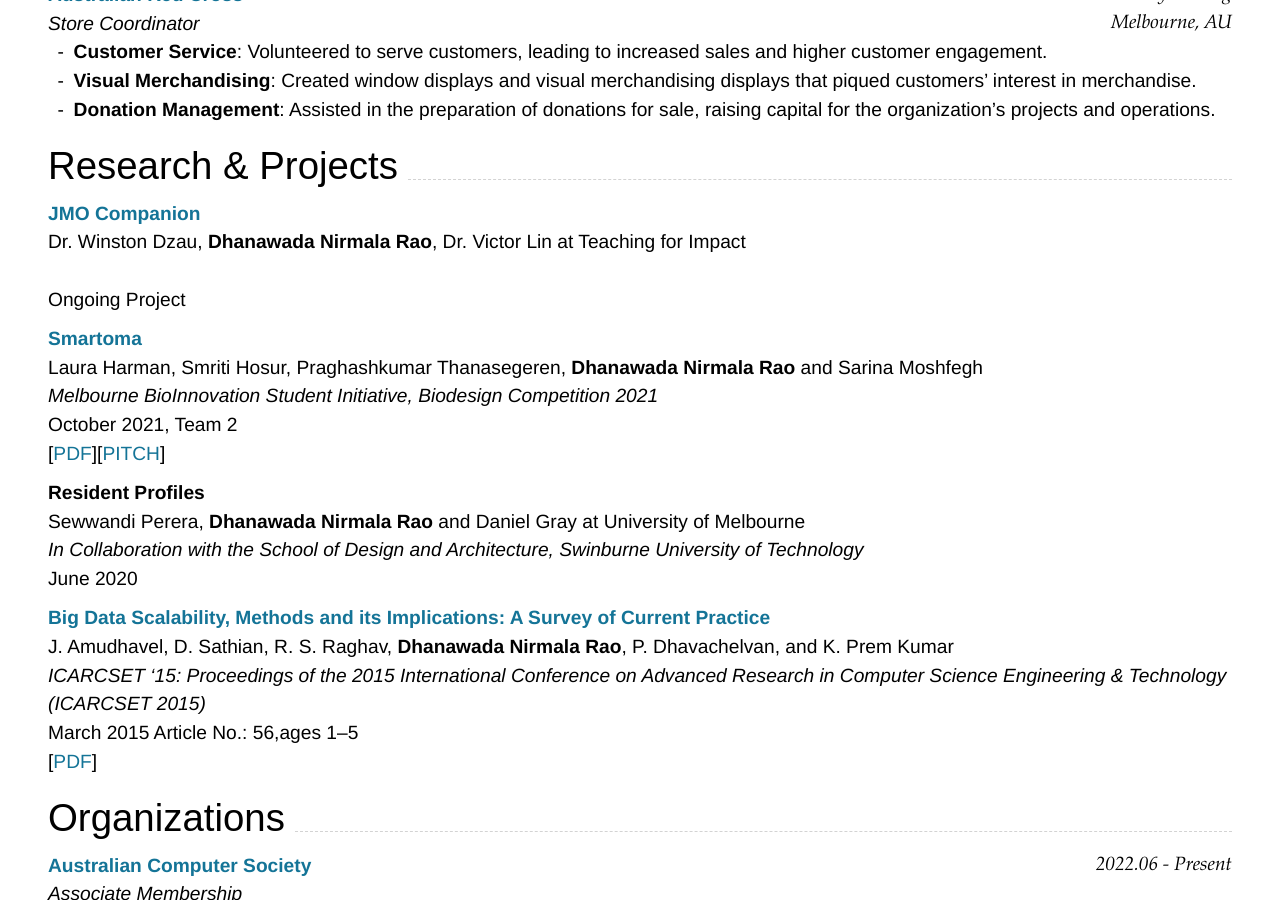
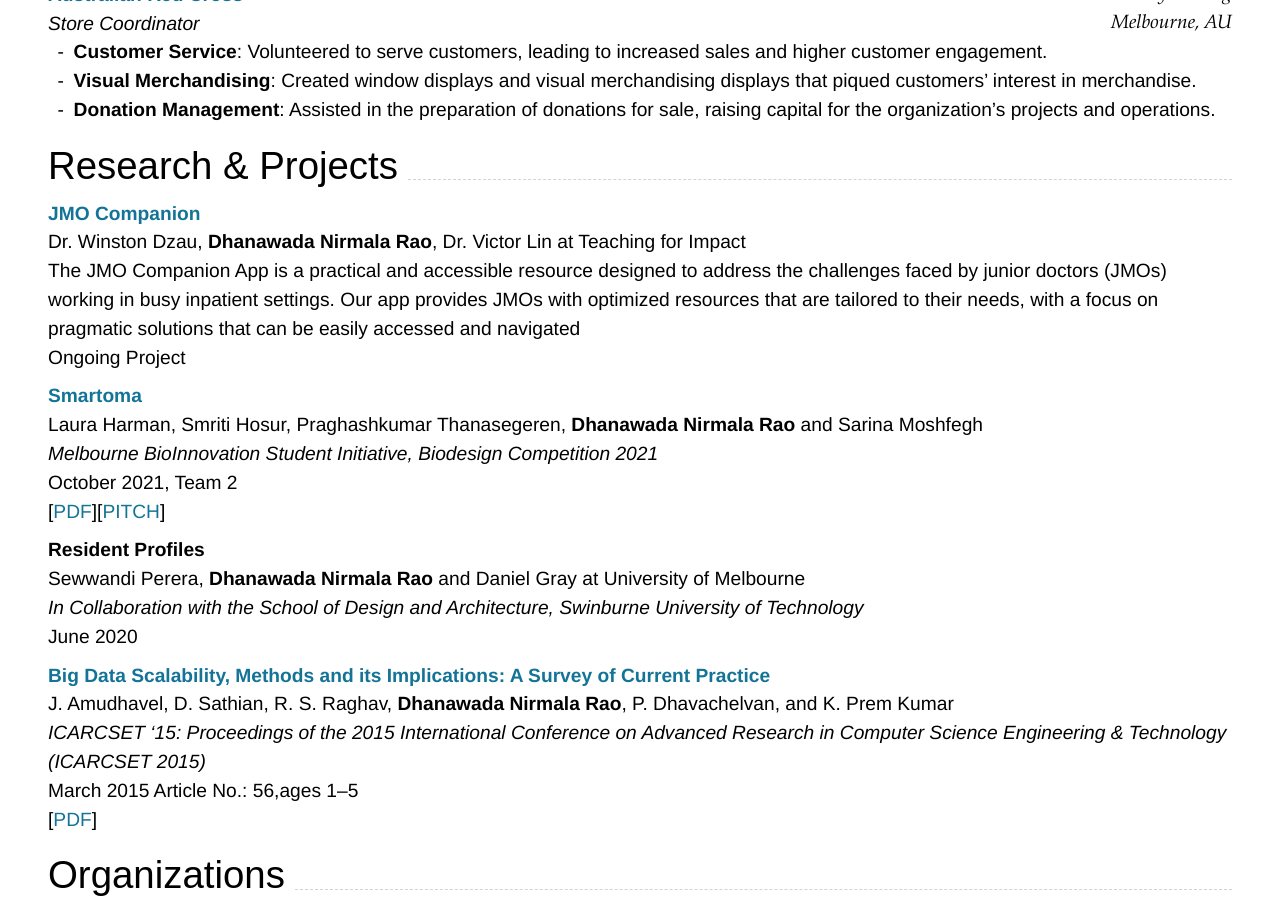
Before and after one commit to thedhanawada/me, a Jekyll site: the page built from index.md, in a window 1280 px wide and 900 px high, scrolled down 2801 px. Built offline with Jekyll 4.4.1, drawn with Linux system fonts in a browser that asks for light colours; nearby versions of some CDN libraries.

Commit message:
Update index.md

```diff
--- a/index.md
+++ b/index.md
@@ -154,6 +154,7 @@ _Store Coordinator_<br>
 
 ### [**JMO Companion**](https://teachingforimpact.org/jmo-companion/){:target="_blank"}
 Dr. Winston	Dzau, **Dhanawada Nirmala Rao**, Dr. Victor Lin  at Teaching for Impact<br>
+The JMO Companion App is a practical and accessible resource designed to address the challenges faced by junior doctors (JMOs) working in busy inpatient settings. Our app provides JMOs with optimized resources that are tailored to their needs, with a focus on pragmatic solutions that can be easily accessed and navigated
 <br>Ongoing Project<br>
 
 ### [**Smartoma**](https://github.com/thedhanawada/docs-public/blob/master/Pitch%20Deck%20-%20BioDesign%20Competition%20.pdf){:target="_blank"}
```
